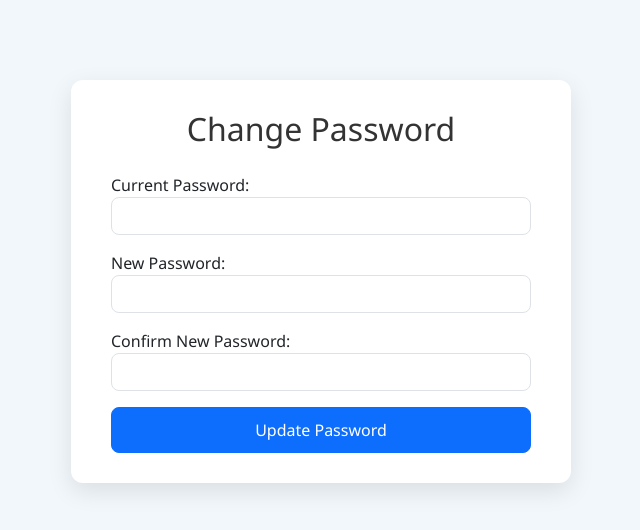
After one commit to Rishab276/Autolink_Web_Assigment, a Django app: page /profile/password_change/ in a window 1280 px wide. The commit adds this page. Shown: the top 530 px of the page, without its empty margins (319-959 px from the left). Run offline with Django 5.2, Linux system fonts and the light colour scheme; a user stored in the database is signed in.

Commit message:
Catered for 'Change Password' on page for profile

```diff
--- /dev/null
+++ b/Profile/static/passwordchangeform.css
@@ -0,0 +1,39 @@
+body {
+    background: #f2f7fc;
+    font-family: 'Segoe UI', Tahoma, Geneva, Verdana, sans-serif;
+}
+
+.container {
+    max-width: 500px;
+    margin: 80px auto;
+    background: #fff;
+    padding: 30px 40px;
+    border-radius: 12px;
+    box-shadow: 0 8px 25px rgba(0, 0, 0, 0.1);
+}
+
+h2 {
+    text-align: center;
+    margin-bottom: 25px;
+    color: #333;
+}
+
+.btn-primary {
+    width: 100%;
+    padding: 10px;
+    font-size: 16px;
+    border-radius: 8px;
+}
+
+.form-control {
+    border-radius: 8px;
+}
+
+.form-text {
+    font-size: 0.9rem;
+    color: #666;
+}
+
+.text-danger {
+    font-size: 0.9rem;
+}
--- /dev/null
+++ b/Profile/templates/passwordchangeform.html
@@ -0,0 +1,42 @@
+{% load static %}
+<!DOCTYPE html>
+<html lang="en">
+<head>
+    <meta charset="UTF-8">
+    <meta name="viewport" content="width=device-width, initial-scale=1.0">
+    <title>Change Password</title>
+    <link href="https://cdn.jsdelivr.net/npm/bootstrap@5.3.2/dist/css/bootstrap.min.css" rel="stylesheet">
+    <link rel="stylesheet" href="{% static 'passwordchangeform.css' %}">
+</head>
+<body>
+    <div class="container">
+        <h2>Change Password</h2>
+        <form method="post">
+            {% csrf_token %}
+            {{ form.non_field_errors }}
+            <div class="mb-3">
+                {{ form.old_password.label_tag }}
+                {{ form.old_password }}
+                {% for error in form.old_password.errors %}
+                    <div class="text-danger">{{ error }}</div>
+                {% endfor %}
+            </div>
+            <div class="mb-3">
+                {{ form.new_password1.label_tag }}
+                {{ form.new_password1 }}
+                {% for error in form.new_password1.errors %}
+                    <div class="text-danger">{{ error }}</div>
+                {% endfor %}
+            </div>
+            <div class="mb-3">
+                {{ form.new_password2.label_tag }}
+                {{ form.new_password2 }}
+                {% for error in form.new_password2.errors %}
+                    <div class="text-danger">{{ error }}</div>
+                {% endfor %}
+            </div>
+            <button type="submit" class="btn btn-primary">Update Password</button>
+        </form>
+    </div>
+</body>
+</html>
--- a/Profile/templates/profile.html
+++ b/Profile/templates/profile.html
@@ -36,7 +36,7 @@
                     Driver License: <strong>{{ request.user.userprofile.driver_license }}</strong>
                 </p>
             {% endif %}
-            <a href="{% url 'password_change' %}" class="btn btn-outline-primary btn-sm mt-2">
+            <a href="{% url 'profile:passwordchange' %}" class="btn btn-outline-primary btn-sm mt-2">
                 <i class="bi bi-key"></i> Change Password
             </a>
             <a href="{% url 'users:logout' %}" class="btn btn-outline-danger btn-sm mt-2">
--- a/Profile/urls.py
+++ b/Profile/urls.py
@@ -1,6 +1,6 @@
-#MAIGHUN-2412258
 from django.urls import path
 from . import views
+from .views import CustomPasswordChangeView
 
 app_name = 'profile'
 
@@ -15,4 +15,5 @@ urlpatterns = [
     path('unmark_as_sold/<int:vehicle_id>/', views.unmark_as_sold, name='unmark_as_sold'),
     path('vehicle/<int:vehicle_id>/mark_as_rented/', views.mark_as_rented, name='mark_as_rented'),
     path('vehicle/<int:vehicle_id>/unmark_as_rented/', views.unmark_as_rented, name='unmark_as_rented'),
+    path('password_change/', CustomPasswordChangeView.as_view(), name='passwordchange'),
 ]
--- a/Profile/views.py
+++ b/Profile/views.py
@@ -1,11 +1,15 @@
 #MAIGHUN-2412258
 from django.shortcuts import render, redirect, get_object_or_404
 from django.contrib.auth.decorators import login_required
-from django.http import JsonResponse
-from Vehicles.models import Vehicle, VehicleImage
+from Vehicles.models import Vehicle
 from Users.models import UserProfile
 from .models import SavedVehicle
 from django.contrib import messages
+from django import forms
+from django.contrib.auth import logout
+from django.contrib.auth.mixins import LoginRequiredMixin
+from django.views.generic.edit import FormView
+from django.urls import reverse_lazy
 
 @login_required
 def profile_view(request):
@@ -116,3 +120,56 @@ def unmark_as_rented(request, vehicle_id):
     vehicle.save()
     messages.success(request, "Vehicle is now available again.")
     return redirect('profile:profile')
+
+class SimplePasswordChangeForm(forms.Form):
+    old_password = forms.CharField(
+        label="Current Password",
+        widget=forms.PasswordInput(attrs={'class': 'form-control'})
+    )
+    new_password1 = forms.CharField(
+        label="New Password",
+        widget=forms.PasswordInput(attrs={'class': 'form-control'})
+    )
+    new_password2 = forms.CharField(
+        label="Confirm New Password",
+        widget=forms.PasswordInput(attrs={'class': 'form-control'})
+    )
+
+    def __init__(self, user, *args, **kwargs):
+        super().__init__(*args, **kwargs)
+        self.user = user
+
+    def clean_old_password(self):
+        old = self.cleaned_data.get("old_password")
+        if not self.user.check_password(old):
+            raise forms.ValidationError("Incorrect current password")
+        return old
+
+    def clean(self):
+        cleaned_data = super().clean()
+        p1 = cleaned_data.get("new_password1")
+        p2 = cleaned_data.get("new_password2")
+        if p1 != p2:
+            raise forms.ValidationError("Passwords do not match!")
+        return cleaned_data
+
+    def save(self):
+        self.user.set_password(self.cleaned_data['new_password1'])
+        self.user.save()
+        return self.user
+
+class CustomPasswordChangeView(LoginRequiredMixin, FormView):
+    template_name = 'passwordchangeform.html'
+    form_class = SimplePasswordChangeForm
+    success_url = reverse_lazy('users:login')
+
+    def get_form_kwargs(self):
+        kwargs = super().get_form_kwargs()
+        kwargs['user'] = self.request.user
+        return kwargs
+
+    def form_valid(self, form):
+        form.save()
+        logout(self.request)
+        messages.success(self.request, "Password changed successfully! Login again.")
+        return super().form_valid(form)
```
Also changed, not shown: media/vehicle_images/car_NiZWhSr.png (added), media/vehicle_images/car_tIW690o.png (added).
